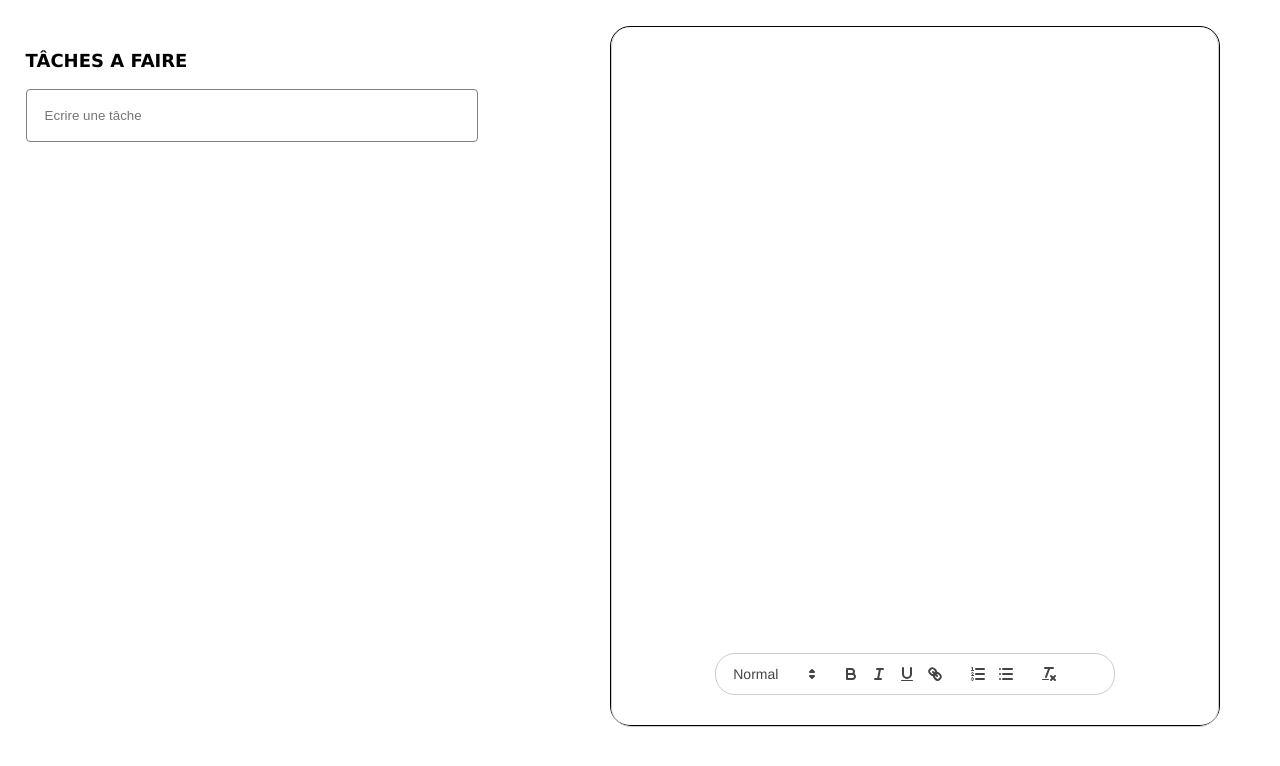
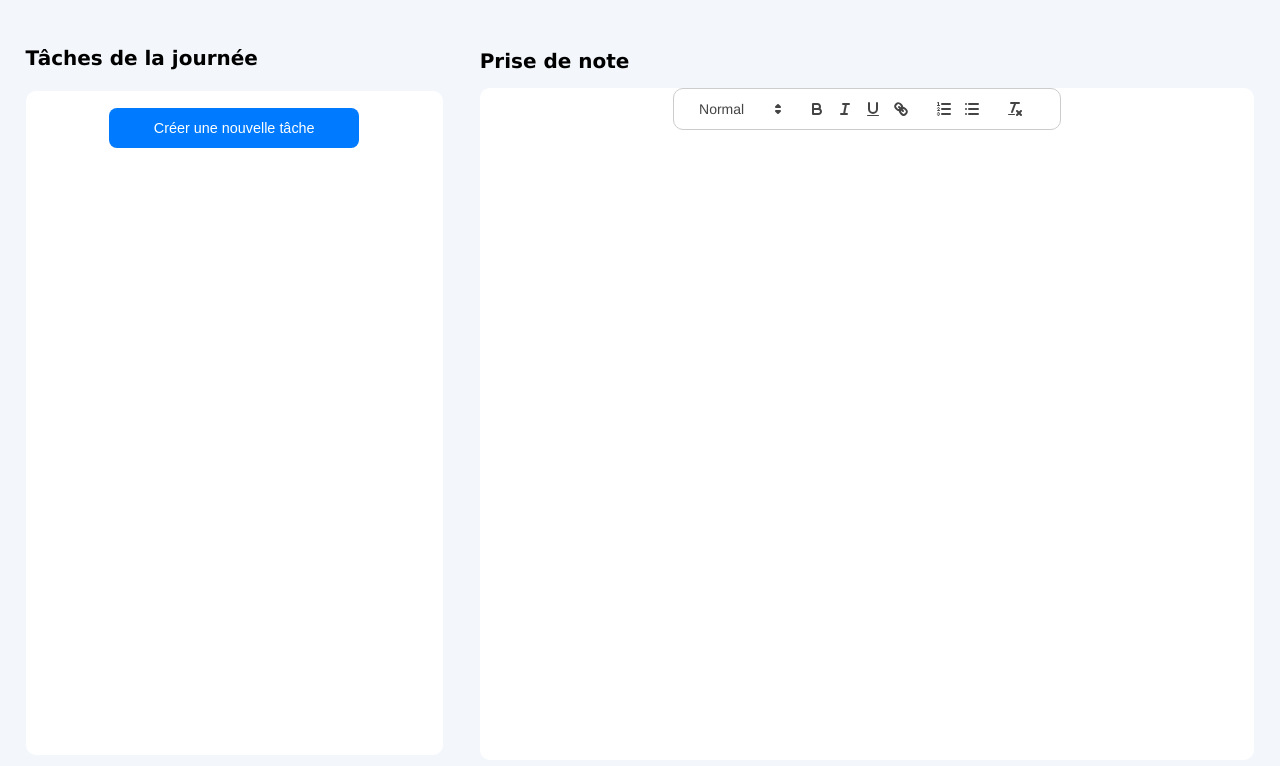
Before and after one commit to GoodMorning46/Eco, a React (Create React App) app: page / in a window 1280 px wide. Shown: the top 766 px of the page. Built offline with nearby package versions, Linux system fonts and the light colour scheme.

Commit message:
New design

```diff
--- a/src/App.css
+++ b/src/App.css
@@ -1,26 +1,34 @@
-
 .container_all {
   display: flex;
   padding: 2%;
+  background-color: #F3F7FB;
 }
 
 .container_notes {
-    width: 60%;
-    margin-left: 8%;
+  width: 65%;
+  margin-left: 3%;
 }
 
 .container_todo {
-    width: 40%;
-    margin-top: 2%;
+  width: 35%;
+}
+
+.title_container {
+  display: flex;
+  align-items: center;
+  justify-content: space-between;
 }
 
 .title_todo {
-    font-size: 18px;
+  font-size: 20px;
+  margin-top: 5%;
 }
 
-  .done-container {
-    margin-top: 50px;
+.title_notes {
+  font-size: 20px;
+  margin-top: 3%;
 }
+
 
 .done-list {
   display: flex;
@@ -47,3 +55,20 @@
 .done-card .icon {
   display: none;
 }
+
+.button-todo {
+  margin-top: 5%;
+  background-color: white;
+  border-radius: 10px;
+  padding: 4%;
+}
+
+.cont-notes {
+  margin-top: 2%;
+}
+
+/* Centrer le bouton */
+.button {
+  display: flex;
+  justify-content: center;
+}
--- a/src/App.js
+++ b/src/App.js
@@ -1,29 +1,46 @@
-import React from 'react';
+import React, { useState } from 'react';
 import './App.css';
-
 import TodoItem from './components/TodoItem';
 import Notes from './components/Notes';
-
+import Button from './components/Button';
+import { FiPlus } from 'react-icons/fi';
 
 function App() {
+  const [todos, setTodos] = useState([]);
+  const [editingId, setEditingId] = useState(null);
 
-	return(
+  const handleAddTaskButtonClick = () => {
+	let uniqueId = new Date().getTime().toString(36) + new Date().getUTCMilliseconds();
+	let newTodoItem = {
+	  id: uniqueId,
+	  todo: '',
+	  complete: false,
+	};
+	setTodos([newTodoItem, ...todos]);
+	setEditingId(uniqueId); // Ajoutez cette ligne
+  };
+
+  return (
 	<div className="container_parent">
 	  <div className="container_all">
-
 		<div className="container_todo">
-							<h1 className="title_todo">TÂCHES A FAIRE</h1>
-							<TodoItem />
+		  <div className="title_container">
+			<h1 className="title_todo">Tâches de la journée</h1>
 		  </div>
-
+		  <div className="button-todo">
+			<div className="button"><Button onClick={handleAddTaskButtonClick} Icon={FiPlus} /></div>
+			<TodoItem todos={todos} setTodos={setTodos} editingId={editingId} setEditingId={setEditingId} />
+		</div>
+		</div>
 		<div className="container_notes">
+			<h1 className="title_notes">Prise de note</h1>
+			<div className="cont-notes">
 		  		<Notes />
 			</div>
 		</div>
-
 	  </div>
-	)
+	</div>
+  );
 }
 
-
 export default App;
--- /dev/null
+++ b/src/components/Button.js
@@ -0,0 +1,12 @@
+import React from "react";
+import "./css/Button.css";
+
+const Button = ({ onClick }) => {
+  return (
+    <button className="button_add" onClick={onClick}>
+      <p>Créer une nouvelle tâche</p>
+    </button>
+  );
+};
+
+export default Button;
--- a/src/components/TodoItem.js
+++ b/src/components/TodoItem.js
@@ -1,36 +1,14 @@
 import React, { useState, useEffect } from 'react';
 import './css/TodoItem.css';
-import { MdCheckBox } from 'react-icons/md';
+import { RiCheckboxCircleFill } from 'react-icons/ri';
 import { TiDelete } from 'react-icons/ti';
 import { MdOutlineRadioButtonUnchecked } from 'react-icons/md';
 import { DragDropContext, Droppable, Draggable } from 'react-beautiful-dnd';
 
-const TodoItem = () => {
-  const [todos, setTodos] = useState([]);
-  const [todoItem, setTodoItem] = useState('');
-  const [error, setError] = useState(false);
+const TodoItem = ({ todos, setTodos }) => {
   const [completedTasks, setCompletedTasks] = useState('');
   const [editingId, setEditingId] = useState(null);
   const [editingValue, setEditingValue] = useState('');
-
-  const handleSubmit = (e) => {
-    e.preventDefault();
-    if (todoItem) {
-      setError(false);
-      let uniqueId =
-        new Date().getTime().toString(36) + new Date().getUTCMilliseconds();
-      let newTodoItem = {
-        id: uniqueId,
-        todo: todoItem,
-        complete: false,
-      };
-      setTodos([newTodoItem, ...todos]);
-      setTodoItem('');
-    } else {
-      setError(true);
-      setTodoItem('');
-    }
-  };
 
   const deleteTodo = (id) => {
     let newTodos = todos.filter((todo) => todo.id !== id);
@@ -38,31 +16,20 @@ const TodoItem = () => {
   };
 
   const toggleComplete = (id) => {
-    todos.find((todo) => {
+    let updatedTodos = todos.map((todo) => {
       if (todo.id === id) {
-        todo.complete = !todo.complete;
+        return { ...todo, complete: !todo.complete };
+      } else {
+        return todo;
       }
-      return setTodos(sortTodos([...todos]));
     });
-  };
-
-  const handleDragEnd = (result) => {
-    if (!result.destination) return;
-    const items = Array.from(todos);
-    const [reorderedItem] = items.splice(result.source.index, 1);
-    items.splice(result.destination.index, 0, reorderedItem);
-    setTodos(items);
-  };
-
-  const sortTodos = (todos) => {
-    return todos.sort((a, b) => a.complete - b.complete);
+    setTodos(updatedTodos);
   };
 
   const toggleEdit = (id, currentValue) => {
     setEditingId(id);
     setEditingValue(currentValue);
   };
-
 
   const saveEdit = (id) => {
     const updatedTodos = todos.map((todo) => {
@@ -75,11 +42,13 @@ const TodoItem = () => {
     setEditingId(null);
   };
 
-  useEffect(() => {
-    let completeArray = [];
-    todos.filter((todo) => todo.complete === true && completeArray.push(todo));
-    setCompletedTasks(completeArray.length);
-  }, [todos]);
+  const handleDragEnd = (result) => {
+    if (!result.destination) return;
+    const items = Array.from(todos);
+    const [reorderedItem] = items.splice(result.source.index, 1);
+    items.splice(result.destination.index, 0, reorderedItem);
+    setTodos(items);
+  };
 
   useEffect(() => {
     const todos = JSON.parse(localStorage.getItem('todos'));
@@ -89,15 +58,6 @@ const TodoItem = () => {
   }, []);
 
   useEffect(() => {
-    let adderror = setTimeout(() => {
-      setError(false);
-    }, 2000);
-    return () => {
-      clearTimeout(adderror);
-    };
-  }, [error]);
-
-  useEffect(() => {
     localStorage.setItem('todos', JSON.stringify(todos));
   }, [todos]);
 
@@ -105,15 +65,6 @@ const TodoItem = () => {
     <div className="app-container">
       <div className="header-section">
         <div className="app-form-container">
-          <form onSubmit={handleSubmit}>
-            <input
-              type="text"
-              value={todoItem}
-			  className={error ? 'error' : ''}
-              onChange={(e) => setTodoItem(e.target.value)}
-              placeholder="Ecrire une tâche"
-            />
-          </form>
         </div>
       </div>
       <div className="todo-container">
@@ -141,7 +92,7 @@ const TodoItem = () => {
                             {!complete ? (
                               <MdOutlineRadioButtonUnchecked />
                             ) : (
-                              <MdCheckBox
+                              <RiCheckboxCircleFill
                                 className={complete ? 'icon-done' : ''}
                               />
                             )}
@@ -153,8 +104,7 @@ const TodoItem = () => {
                               }`}
                               onClick={() => toggleEdit(id, todo)}
                             >
-                                <span>{todo}</span>
-
+                                                            <span>{todo}</span>
                             </p>
                           ) : (
                             <input
--- /dev/null
+++ b/src/components/css/Button.css
@@ -0,0 +1,18 @@
+.button_add {
+    width: 250px;
+    height: 40px;
+    border-radius: 8px;
+    background-color: #007bff;
+    border: none;
+    color: #fff;
+    display: flex;
+    justify-content: center;
+    align-items: center;
+    font-size: 24px;
+    cursor: pointer;
+    font-size: 0.9em;
+  }
+
+  .button_add:hover {
+    background-color: #0069d9;
+  }
--- a/src/components/css/Notes.css
+++ b/src/components/css/Notes.css
@@ -1,39 +1,43 @@
 .notes-container {
-  max-width: 90%;
+  width: 100%;
   margin: 0 auto;
   background-color: #ffffff;
-  height: 700px;
-  border: 0.5px black solid;
-  border-radius: 20px;
+  height: 660px;
+  border-radius: 10px;
   position: relative;
+  margin-left: 0%;
 }
 
 /* Style du conteneur de l'éditeur */
 .ql-container {
   max-width: 100%;
-  height: 700px;
-  border-radius: 20px;
+  height: 620px;
   padding: 1%;
   font-size: 0.9em;
+  margin-bottom: 60px;
+  background-color: white;
+  border-radius: 10px;
+}
+
+/* Retirer la bordure autour de la zone de texte */
+.ql-container.ql-snow {
+  border: none !important;
 }
 
 /* Style de la barre d'outils */
 .ql-toolbar {
-  background-color: #ffffff;
-  border: 1px solid #d9d9d9;
-  border-radius: 20px;
-  width: 400px;
-  margin: auto;
-  position: absolute;
-  bottom: 30px;
-  left: 50%;
-  transform: translateX(-50%);
+  border-radius: 10px;
+  width: 50%; /* Largeur ajustée */
+  margin: 10px auto; /* Marge pour centrer la barre d'outils et ajouter de l'espace en haut */
+  position: static;
+  padding: 5px 0; /* Espace autour des boutons */
+  display: flex;
+  justify-content: center; /* Centrer les boutons à l'intérieur de la barre d'outils */
 }
 
 /* Style des boutons de la barre d'outils */
 .ql-toolbar button {
   background-color: transparent;
-  border: none;
   padding: 5px;
   cursor: pointer;
 }
--- a/src/components/css/TodoItem.css
+++ b/src/components/css/TodoItem.css
@@ -14,16 +14,6 @@ body {
   margin-top: 4%;
 }
 
-/*Style de la barre d'ajout d'une tâche*/
-.app-form-container form input {
-  display: block;
-  width: 100%;
-  padding: 18px;
-  outline: none;
-  border-radius: 4px;
-  border: grey 0.5px solid;
-  background-color: white;
-}
 
 .app-form-container .error {
   border: 2px solid red;
@@ -31,13 +21,13 @@ body {
 }
 
 .todo-container {
-  height: 550px;
+  height: 560px;
   overflow: scroll;
   padding: 0%;
 }
 
 .todo-card {
-  border-radius: 20px;
+  border-radius: 10px;
   background-color: rgba(250, 250, 250, 1);
   box-shadow: rgba(0, 0, 0, 0.05) 0px 0px 0px 1px, rgb(209, 213, 219) 0px 0px 0px 1px inset;
   height: 10%;
```
Also changed, not shown: src/components/css/TodoDone.css (deleted). Lines whose indentation alone changed are shown as unchanged.
